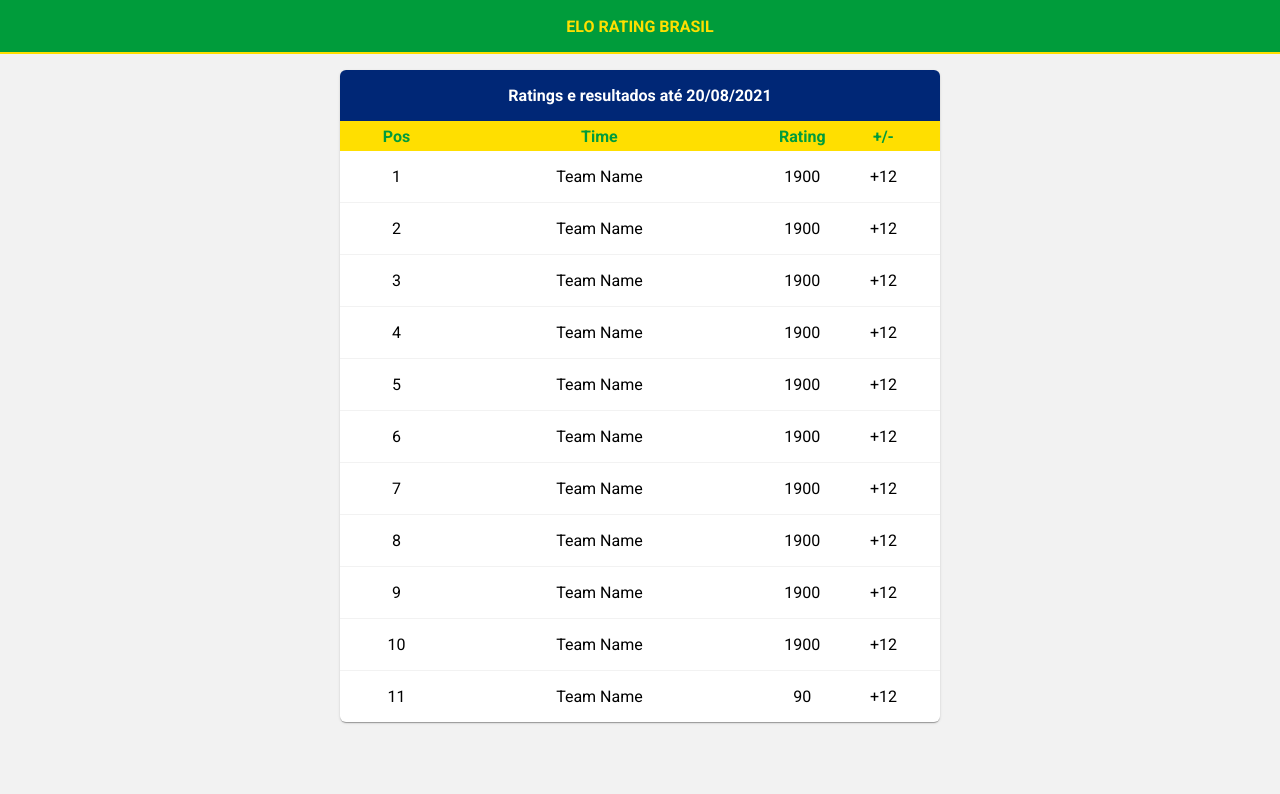
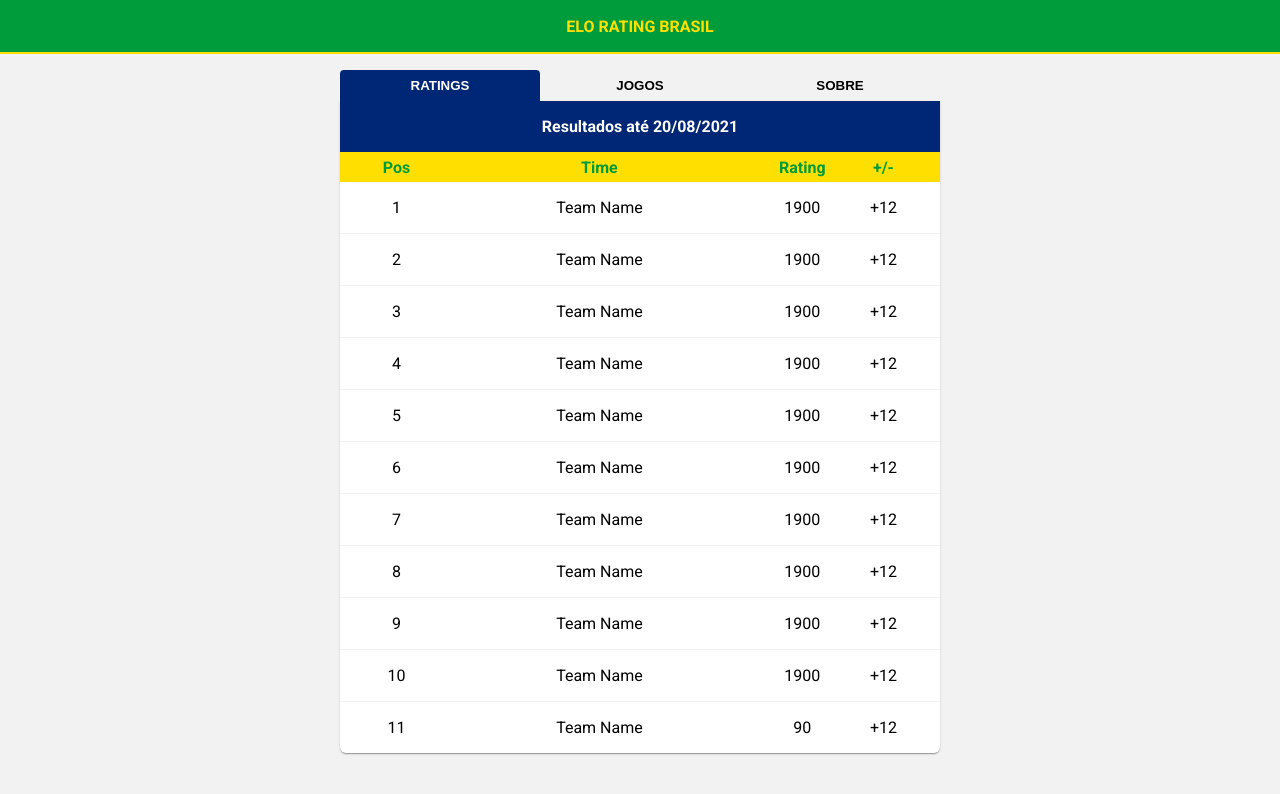
Before and after one commit to gaholanda/elo-rating-brasil, a Next.js app: page / in a window 1280 px wide. Shown: the top 794 px of the page. Built offline with nearby package versions, Linux system fonts and the light colour scheme.

Commit message:
feat: create menu component

```diff
--- a/src/components/_ListTeams.tsx
+++ b/src/components/_ListTeams.tsx
@@ -4,7 +4,7 @@ export const ListTeams: React.FC = () => {
   return (
     <div className="list-teams">
       <div className="list-teams--header">
-        <p>Ratings e resultados até 20/08/2021</p>
+        <p>Resultados até 20/08/2021</p>
         <div className="list-teams--titles">
           <p className="list-teams--titles-pos">Pos</p>
           <p className="list-teams--titles-name">Time</p>
--- /dev/null
+++ b/src/components/_Menu.tsx
@@ -0,0 +1,9 @@
+export const Menu: React.FC = () => {
+  return (
+    <div className="menu">
+      <button className="menu--button menu--button-active">Ratings</button>
+      <button className="menu--button">Jogos</button>
+      <button className="menu--button">Sobre</button>
+    </div>
+  );
+};
--- a/src/components/index.ts
+++ b/src/components/index.ts
@@ -1,2 +1,3 @@
 export { Header } from "./_Header";
 export { ListTeams } from "./_ListTeams";
+export { Menu } from "./_Menu";
--- a/src/pages/index.tsx
+++ b/src/pages/index.tsx
@@ -1,9 +1,10 @@
 import type { NextPage } from "next";
-import { ListTeams } from "../components";
+import { ListTeams, Menu } from "../components";
 
 const Home: NextPage = () => {
   return (
     <div className="container">
+      <Menu />
       <ListTeams />
     </div>
   );
--- a/src/styles/_list_teams.scss
+++ b/src/styles/_list_teams.scss
@@ -3,7 +3,8 @@
   flex-direction: column;
   width: 100%;
   background-color: var(--heavy-light);
-  border-radius: 6px;
+  border-bottom-left-radius: 6px;
+  border-bottom-right-radius: 6px;
   box-shadow: 0px 2px 1px -1px rgb(0 0 0 / 20%),
     0px 1px 1px 0px rgb(0 0 0 / 14%), 0px 1px 3px 0px rgb(0 0 0 / 12%);
   overflow: hidden;
--- /dev/null
+++ b/src/styles/_menu.scss
@@ -0,0 +1,29 @@
+.menu {
+  display: flex;
+  flex-direction: row;
+  align-items: center;
+  justify-content: space-between;
+  width: 100%;
+
+  &--button {
+    flex: 1;
+    cursor: pointer;
+    border: none;
+    background-color: var(--heavy-default);
+    padding: 0.5rem;
+    font-weight: bold;
+    text-transform: uppercase;
+    border-top-right-radius: 4px;
+    border-top-left-radius: 4px;
+
+    &:hover {
+      background-color: var(--button-hover);
+      color: var(--heavy-dark);
+    }
+
+    &-active {
+      background-color: var(--alternative-color);
+      color: var(--heavy-light);
+    }
+  }
+}
--- a/src/styles/app.scss
+++ b/src/styles/app.scss
@@ -5,6 +5,9 @@
   --heavy-light: #ffffff;
   --heavy-default: #f2f2f2;
   --heavy-dark: #000000;
+  --button-active: #023db3;
+  --button-default: #cccccc;
+  --button-hover: #dbdbdb;
 }
 
 * {
@@ -34,3 +37,4 @@ body {
 
 @import "./header";
 @import "./list_teams";
+@import "./menu";
```
